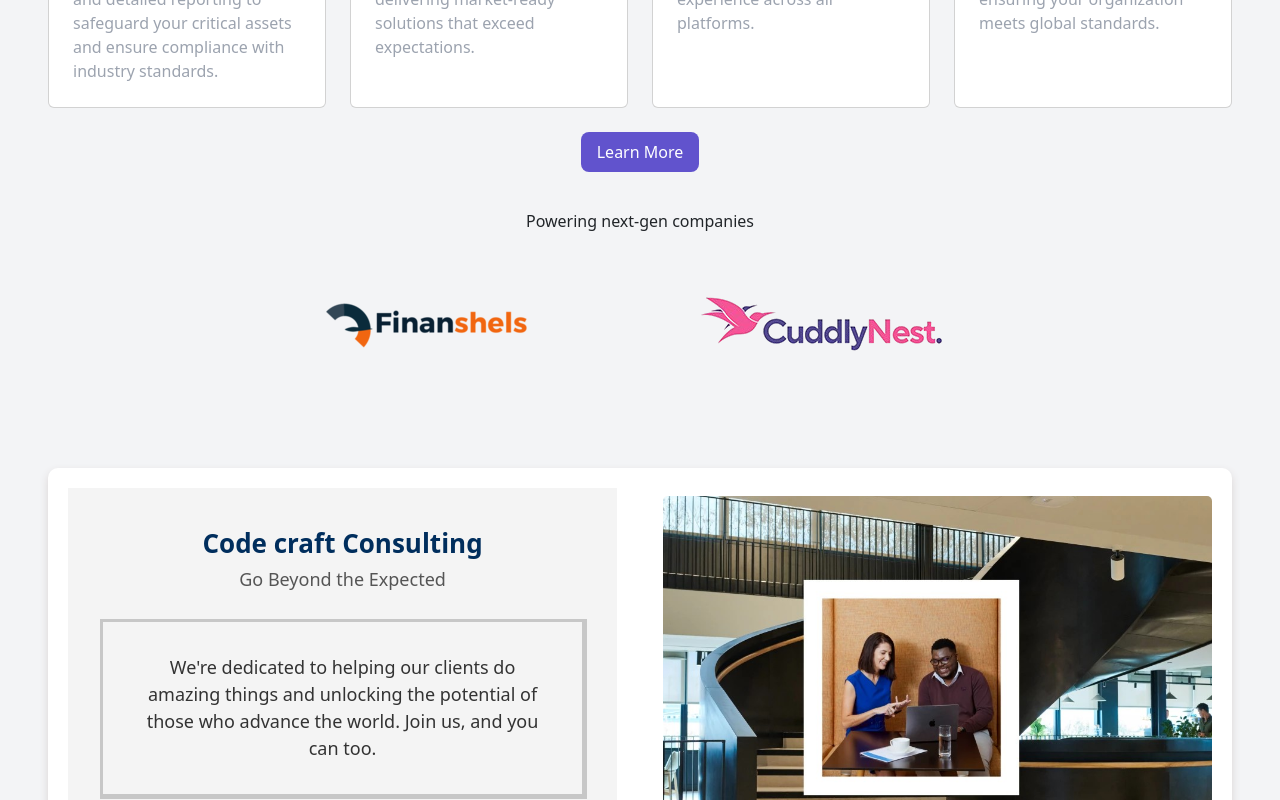
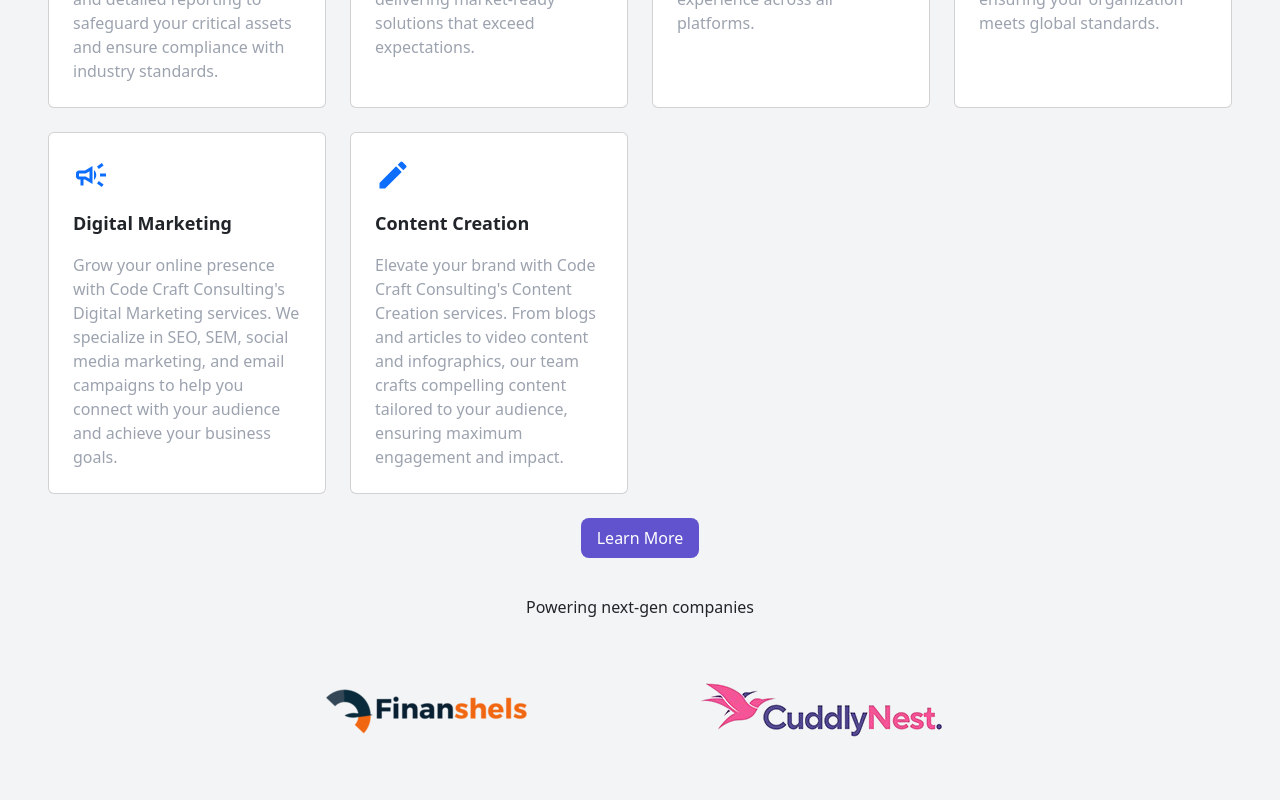
Before and after one commit to Profile-Hub/codeCraftPortfolio, a React (Vite) app: page /Services in a window 1280 px wide. Shown: the part 2100-2900 px from the top of the page. Built offline with nearby package versions, Linux system fonts and the light colour scheme.

Commit message:
update footer with copyright and add more caards service

```diff
--- a/src/components/About us/AboutUs.jsx
+++ b/src/components/About us/AboutUs.jsx
@@ -95,7 +95,7 @@ const Aboutus = () => {
                   in an ever-evolving digital landscape.
                 </p>
                 <a
-                  href="https://www.linkedin.com/showcase/code-craftconsulting/about/?viewAsMember=true"
+                  href="https://www.linkedin.com/company/code-craft-consulting/posts/?feedView=all"
                   target="_blank"
                   rel="noopener noreferrer"
                   className="btn btn-main btn-round-full"
--- a/src/components/Footer/Footer.jsx
+++ b/src/components/Footer/Footer.jsx
@@ -10,8 +10,10 @@ const FooterLinks = [
 ];
 
 const HelpLinks = [
-  { title: "Customer Support", link: "/#support" },
-  { title: "Delivery Details", link: "/#delivery-details" },
+  {
+    title: "Customer Support",
+    link: "mailto:support@codecraftconsulting.in"
+  },
   { title: "Terms & Conditions", link: "/term-Condition" },
   { title: "Privacy Policy", link: "/Privacy-Policy" },
 ];
@@ -95,6 +97,13 @@ const Footer = () => {
                   ))}
                 </ul>
               </div>
+              <div className="col-span-2 py-4 mt-6 border-t border-gray-300 text-center">
+                <p className="text-gray-500">
+                  Copyright © 2025 Code Craft Consulting
+                </p>
+              </div>
+
+
               {/* <div className="py-8 px-4">
                 <h1 className="sm:text-xl text-xl font-bold sm:text-left text-justify mb-3">
                   Resources
--- a/src/components/Hero/Hero.jsx
+++ b/src/components/Hero/Hero.jsx
@@ -9,7 +9,7 @@ import { SlNote } from "react-icons/sl";
 import serviceImg from '../../assets/website/download (1).jpg'
 import BrandsLogo from "../BrandsLogo/BrandsLogo";
 import { Link } from "react-router-dom";
-import { MdDeveloperMode, MdWeb, MdCloudQueue, MdDesignServices,MdOutlineSmartToy,MdOutlineDataUsage,MdDevicesOther,MdOutlineManageAccounts,MdSecurity ,MdVerified,MdOutlineCategory} from "react-icons/md";
+import { MdDeveloperMode, MdWeb, MdCloudQueue, MdDesignServices,MdOutlineSmartToy,MdOutlineDataUsage,MdDevicesOther,MdOutlineManageAccounts,MdSecurity ,MdVerified,MdOutlineCategory,MdCreate,MdOutlineCampaign} from "react-icons/md";
 import SupportModal from "../BrandsLogo/SupportModal";
 const Hero = () => {
   const [count, setcount] = useState(false);
@@ -111,6 +111,23 @@ const Hero = () => {
           "Achieve compliance and enhance credibility with Code Craft Consulting's ISO Certification services. We provide end-to-end assistance in obtaining ISO certifications, including ISO 9001, ISO 27001, and more. Our experts guide you through the entire process, from documentation and implementation to audits, ensuring your organization meets global standards.",
         aosDelay: "1700",
       },
+      {
+        name: "Digital Marketing",
+        icon: <MdOutlineCampaign className="text-4xl text-primary" />,
+        link: "#",
+        description:
+          "Grow your online presence with Code Craft Consulting's Digital Marketing services. We specialize in SEO, SEM, social media marketing, and email campaigns to help you connect with your audience and achieve your business goals.",
+        aosDelay: "1800",
+      },
+      {
+        name: "Content Creation",
+        icon: <MdCreate className="text-4xl text-primary" />,
+        link: "#",
+        description:
+          "Elevate your brand with Code Craft Consulting's Content Creation services. From blogs and articles to video content and infographics, our team crafts compelling content tailored to your audience, ensuring maximum engagement and impact.",
+        aosDelay: "1900",
+      },
+
     ];
   return (
     <div>
@@ -149,14 +166,22 @@ const Hero = () => {
                 Your trusted partner in creating custom applications and websites that combine innovation, functionality, and design excellence.
                 Revolutionize your brand with software solutions and web services designed to maximize efficiency and amplify impact.
               </p>
-              {/* <button
+              <button
               data-aos="fade-up"
               data-aos-delay="500"
               data-aos-offset="0"
               className="primary-btn"
+              onClick={() =>
+                window.open(
+                  "https://www.linkedin.com/company/code-craft-consulting/posts/?feedView=all",
+                  "_blank",
+                  "noopener,noreferrer"
+                )
+              }
             >
               Learn More
-            </button> */}
+            </button>
+
             </div>
           </div>
         </div>
--- a/src/components/Services/Services.jsx
+++ b/src/components/Services/Services.jsx
@@ -17,7 +17,7 @@ import slideimg7 from "../../assets/brands/filter.png";
 import ScrollToSupport from "../BrandsLogo/scrollToTop";
 
 
-import { MdDeveloperMode, MdWeb, MdCloudQueue, MdDesignServices,MdOutlineSmartToy,MdOutlineDataUsage,MdDevicesOther,MdOutlineManageAccounts,MdSecurity ,MdVerified,MdOutlineCategory} from "react-icons/md";
+import { MdDeveloperMode, MdWeb, MdCloudQueue, MdDesignServices,MdOutlineSmartToy,MdOutlineDataUsage,MdDevicesOther,MdOutlineManageAccounts,MdSecurity ,MdVerified,MdOutlineCategory,MdOutlineCampaign,MdCreate} from "react-icons/md";
 const skillsData = [
      {
        name: "App Development",
@@ -115,6 +115,23 @@ const skillsData = [
         "Achieve compliance and enhance credibility with Code Craft Consulting's ISO Certification services. We provide end-to-end assistance in obtaining ISO certifications, including ISO 9001, ISO 27001, and more. Our experts guide you through the entire process, from documentation and implementation to audits, ensuring your organization meets global standards.",
       aosDelay: "1700",
     },
+    {
+      name: "Digital Marketing",
+      icon: <MdOutlineCampaign className="text-4xl text-primary" />,
+      link: "#",
+      description:
+        "Grow your online presence with Code Craft Consulting's Digital Marketing services. We specialize in SEO, SEM, social media marketing, and email campaigns to help you connect with your audience and achieve your business goals.",
+      aosDelay: "1800",
+    },
+    {
+      name: "Content Creation",
+      icon: <MdCreate className="text-4xl text-primary" />,
+      link: "#",
+      description:
+        "Elevate your brand with Code Craft Consulting's Content Creation services. From blogs and articles to video content and infographics, our team crafts compelling content tailored to your audience, ensuring maximum engagement and impact.",
+      aosDelay: "1900",
+    },
+
   ];
 const Services = () => {
   const settings_client = {
```
